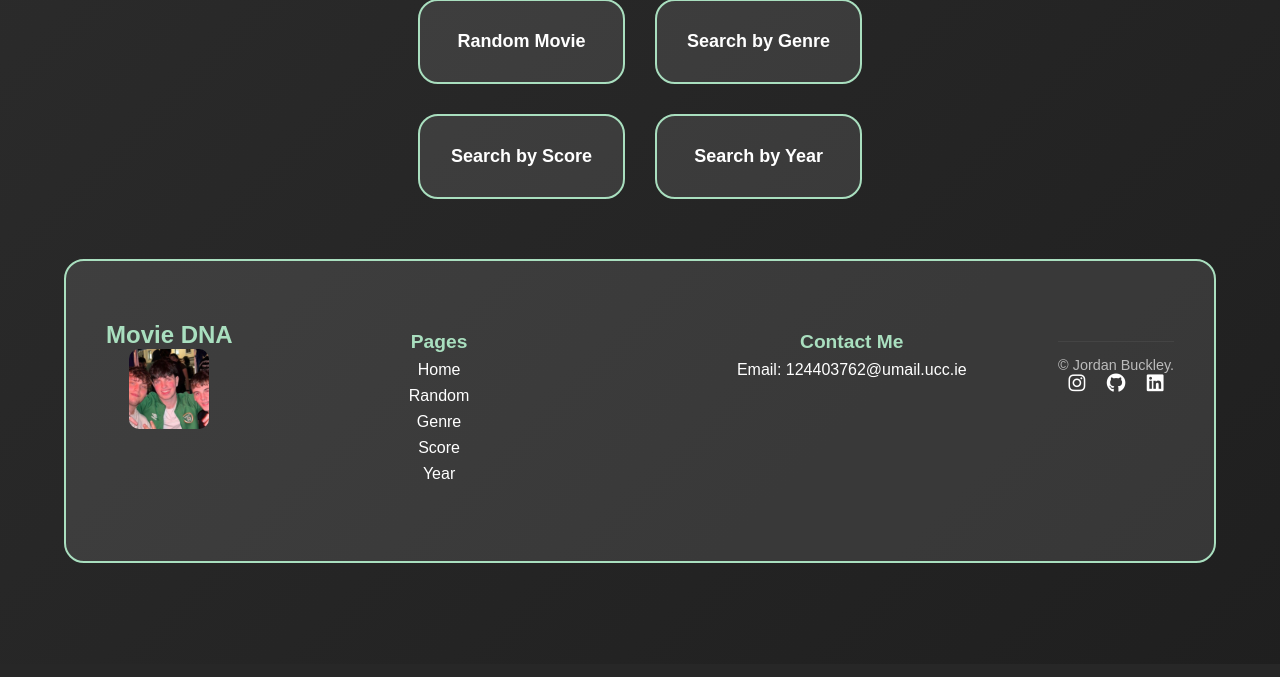
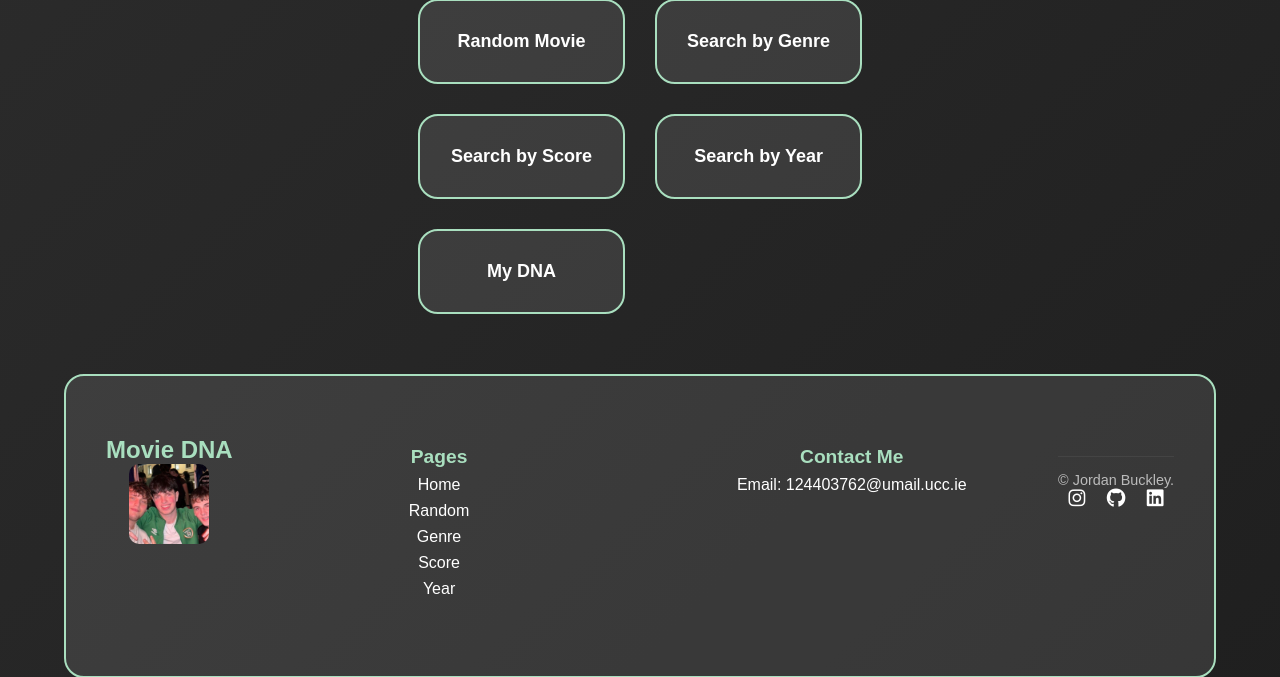
Before and after one commit to JordanBuckleyGit/CA, a Flask app: page / in a window 1280 px wide. Shown: the part 136-813 px from the top of the page. Before the commit the page ends 699 px from the top, so only its background shows below. Run offline with Flask 3, Linux system fonts and the light colour scheme; a user stored in the database is signed in.

Commit message:
extra section for dna

```diff
--- a/app.py
+++ b/app.py
@@ -36,7 +36,7 @@ def random_movie():
     db = get_db()
     movie = db.execute("SELECT * FROM movies ORDER BY RANDOM() LIMIT 1").fetchone()
 
-    form = ReviewForm()  # Define the form
+    form = ReviewForm()
 
     if form.validate_on_submit():
         review_text = form.review_text.data
@@ -49,7 +49,7 @@ def random_movie():
         )
         db.commit()
 
-        # Refresh page to show the new review
+
         return redirect(url_for("random_movie"))
 
     reviews = db.execute("SELECT * FROM reviews WHERE movie_id = ?", (movie["movie_id"],)).fetchall()
--- a/templates/base.html
+++ b/templates/base.html
@@ -68,6 +68,9 @@
                 <div class="dna-box">
                     <a href="{{ url_for('year_search') }}">Search by Year</a>
                 </div>
+                <div class="dna-box">
+                    <a href="#">My DNA</a>
+                </div>
             </div>
         </section>
         {% endif %}
```
Also changed, not shown: 1 other file.
